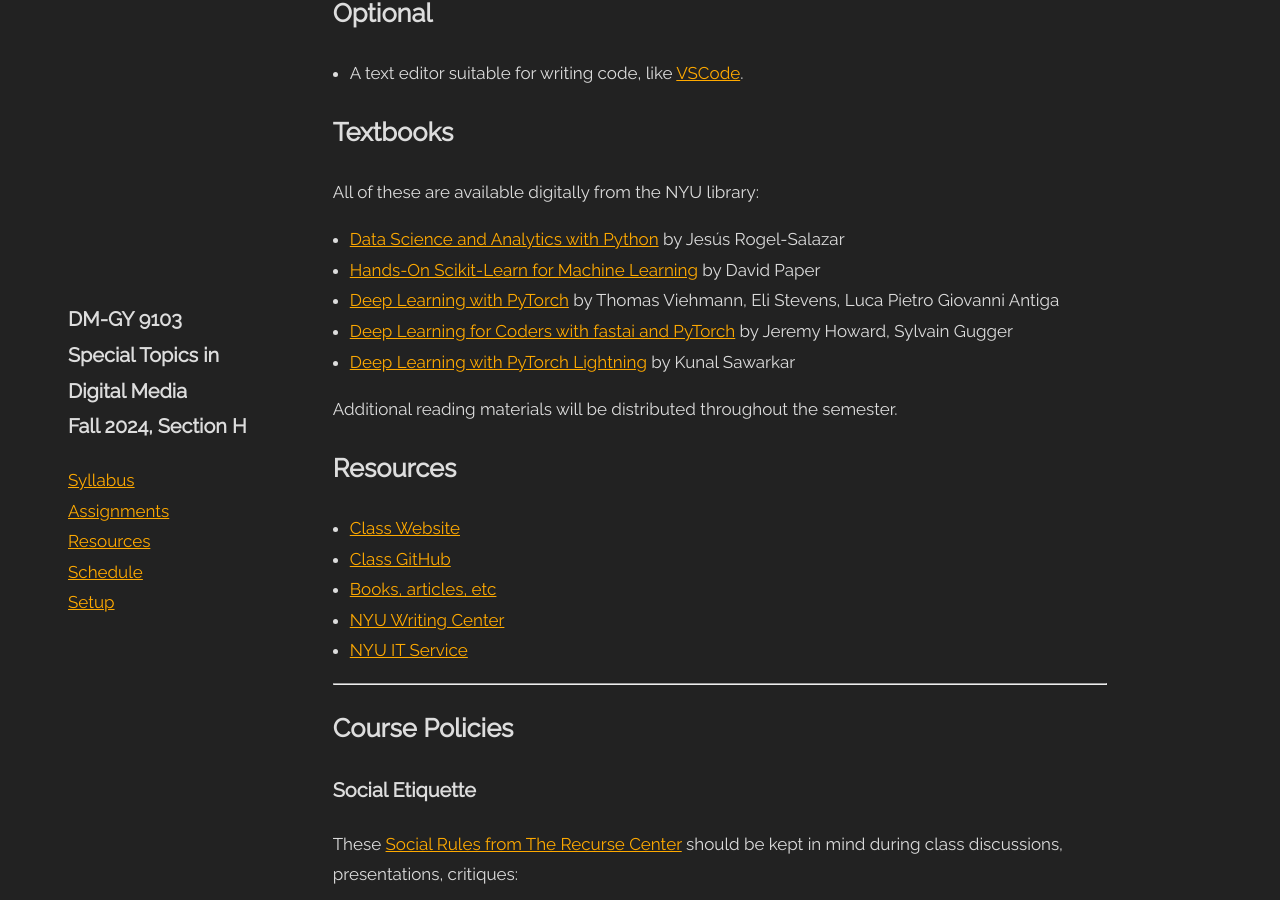
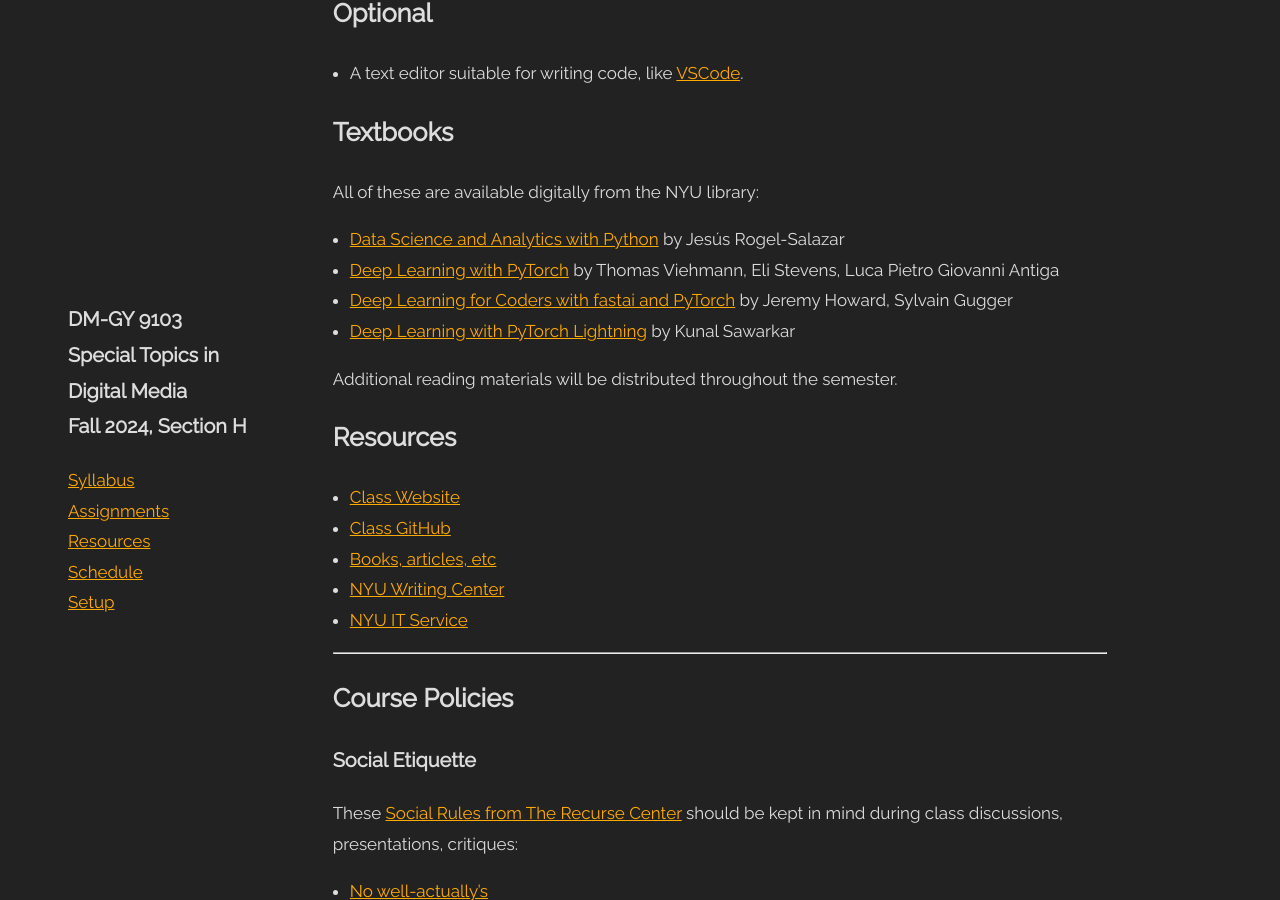
Before and after one commit to 9103H/9103H.github.io, a Jekyll site: the page built from README.md, in a window 1280 px wide and 900 px high, scrolled down 5251 px. Built offline with Jekyll 4.4.1, drawn with Linux system fonts in a browser that asks for light colours.

```diff
--- a/README.md
+++ b/README.md
@@ -164,7 +164,6 @@ Students should expect to spend roughly 6 hours each week on supplemental work i
 All of these are available digitally from the NYU library:
 
 - [Data Science and Analytics with Python](https://ebookcentral.proquest.com/lib/nyulibrary-ebooks/reader.action?docID=5264120) by Jesús Rogel-Salazar
-- [Hands-On Scikit-Learn for Machine Learning](https://ebookcentral.proquest.com/lib/nyulibrary-ebooks/reader.action?docID=5979665) by David Paper
 - [Deep Learning with PyTorch](https://learning-oreilly-com.proxy.library.nyu.edu/library/view/deep-learning-with/9781617295263/) by Thomas Viehmann, Eli Stevens, Luca Pietro Giovanni Antiga
 - [Deep Learning for Coders with fastai and PyTorch](https://learning-oreilly-com.proxy.library.nyu.edu/library/view/deep-learning-for/9781492045519/) by Jeremy Howard, Sylvain Gugger
 - [Deep Learning with PyTorch Lightning](https://learning-oreilly-com.proxy.library.nyu.edu/library/view/deep-learning-with/9781800561618/) by Kunal Sawarkar
```
Also changed, not shown: _pages/resources.md (+0 -1 lines).
